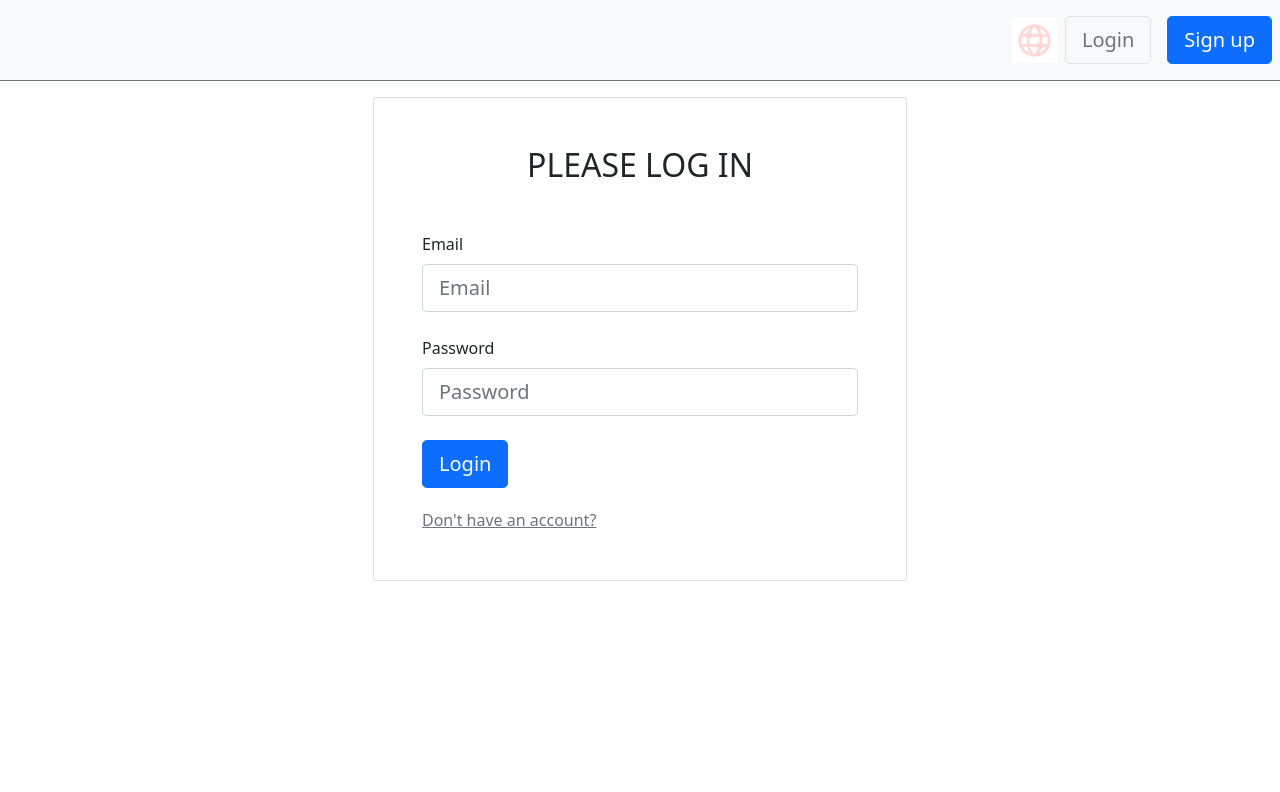
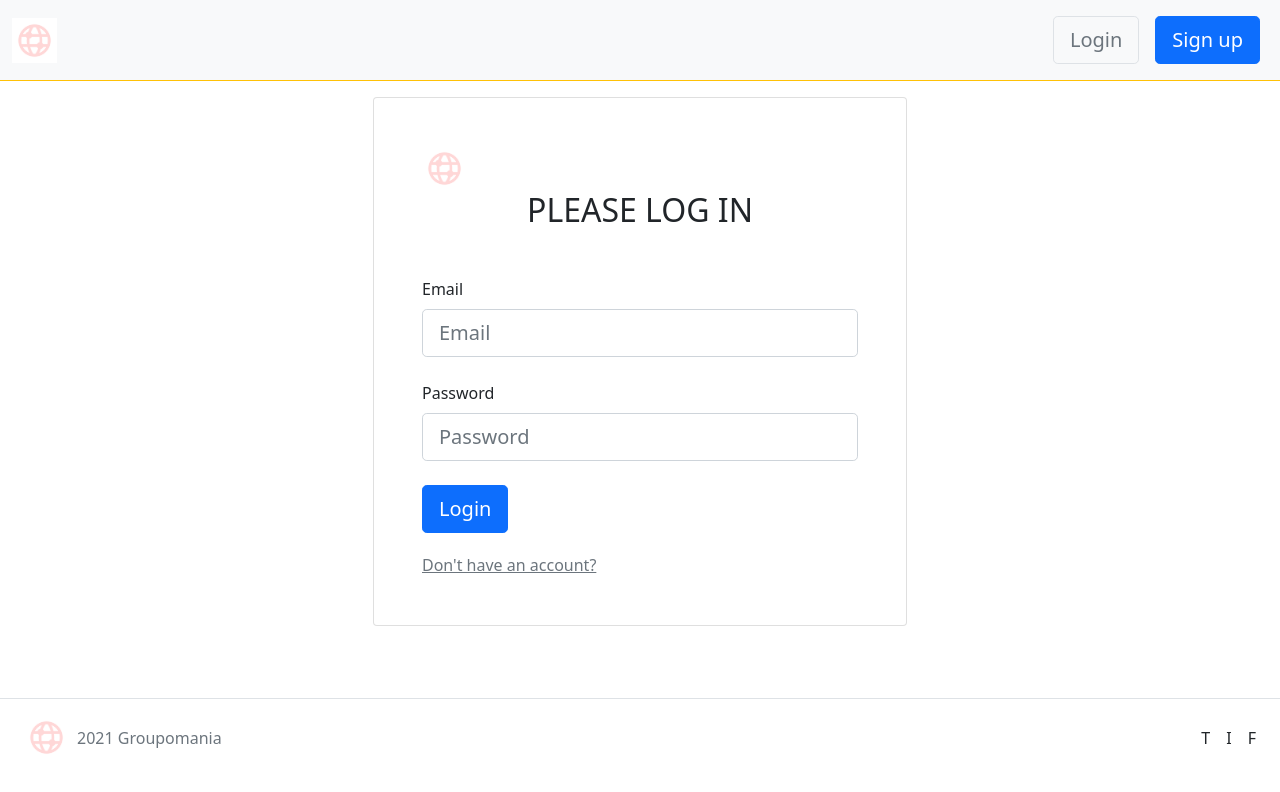
Before and after one commit to Hatina1/P7-Groupomania, a React (Create React App) app in the folder frontend/: page /login in a window 1280 px wide. Shown: the top 792 px of the page. Built offline with nearby package versions, Linux system fonts and the light colour scheme.

Commit message:
Update homepage style

```diff
--- a/frontend/src/App.css
+++ b/frontend/src/App.css
@@ -60,6 +60,18 @@ CSS .gradient-custom-3 {
 	border-radius: 15px;
 }
 
+.card-footer {
+	display: flex;
+}
+
+.form-control-change {
+	border-radius: 1rem;
+}
+
+.btn-change {
+	border-radius: 0.5rem !important;
+}
+
 @media (prefers-reduced-motion: no-preference) {
 	.App-logo {
 		animation: App-logo-spin infinite 20s linear;
--- a/frontend/src/App.js
+++ b/frontend/src/App.js
@@ -1,37 +1,16 @@
 import React from "react";
 import "./App.css";
 import { BrowserRouter as Router, Routes, Route } from "react-router-dom";
-//import useToken from "./Components/useToken";
-//import Form from "./Components/Form";
-//import Header from "./Components/Header";
-//import Footer from "./Components/Footer";
 import Navbar from "./Components/Navbar";
+import Footer from "./Components/Footer";
 import Home from "./pages/Home";
 import Admin from "./pages/Admin";
 import SignupForm from "./Components/SignupForm";
 import LoginForm from "./Components/LoginForm";
-//import { useState, useEffect } from "react";
-//import { createContext, useContext } from "react";
-//import AuthService from "./Components/AuthService";
 import "./styles/bootstrap.min.css";
 import "./styles/headers.css";
-//import icon from "./assets/icon.png";
 
 function App() {
-	/* const [currentUser, setCurrentUser] = useState(undefined);
-
-	useEffect(() => {
-		const user = AuthService.getCurrentUser();
-
-		if (user) {
-			setCurrentUser(user);
-		}
-	}, []);
-
-	const logOut = () => {
-		AuthService.logout();
-	}; */
-	//mr-auto div 1 et ms-auto div 2 et 3
 	return (
 		<Router>
 			<div>
@@ -44,6 +23,7 @@ function App() {
 						<Route path="/signup" element={<SignupForm />} />
 					</Routes>
 				</div>
+				<Footer />
 			</div>
 		</Router>
 	);
--- a/frontend/src/Components/Footer.js
+++ b/frontend/src/Components/Footer.js
@@ -5,7 +5,7 @@ import icon from "../assets/icon.png";
 function Footer() {
 	return (
 		<div className="container">
-			<footer className="d-flex flex-wrap justify-content-between align-items-center py-3 my-4 border-top">
+			<footer className="footer d-flex flex-wrap justify-content-between align-items-center py-3 my-4 px-4 border-top">
 				<div className="col-md-4 d-flex align-items-center">
 					<a
 						href="/"
--- a/frontend/src/Components/Header.js
+++ b/frontend/src/Components/Header.js
@@ -5,7 +5,7 @@ import icon from "../assets/icon.png";
 function Header() {
 	return (
 		<div className="container">
-			<header className="d-flex flex-wrap align-items-center justify-content-center justify-content-md-between py-3 mb-4 border-bottom">
+			<header className="d-flex flex-wrap align-items-center justify-content-center justify-content-md-between py-3 mb-4 border-bottom border-warning">
 				<a
 					href="/"
 					className="d-flex align-items-center col-md-3 mb-2 mb-md-0 text-dark text-decoration-none"
--- a/frontend/src/Components/LoginForm.js
+++ b/frontend/src/Components/LoginForm.js
@@ -6,6 +6,7 @@ import AuthService from "./AuthService";
 import { useState } from "react";
 import { Link, useNavigate } from "react-router-dom";
 //import { useAuth } from "../auth";
+import icon from "../assets/icon.png";
 
 const LoginForm = ({ submitForm }) => {
 	//const { changeHandler, submitHandler, values, errors } = useForm(submitForm);
@@ -80,6 +81,7 @@ const LoginForm = ({ submitForm }) => {
 							<div className="card-body p-5">
 								<form className="loginForm" onSubmit={submitHandler}>
 									<div>
+										<img src={icon} alt="Groupomania" className="gpnia-logo" />
 										<h2 className="text-uppercase text-center mb-5">
 											Please Log in
 										</h2>
--- a/frontend/src/Components/Navbar.js
+++ b/frontend/src/Components/Navbar.js
@@ -25,7 +25,8 @@ function Navbar() {
 	//mr-auto div 1 et ms-auto div 2 et 3
 	return (
 		<div>
-			<nav className="navbar navbar-expand navbar-light bg-light border-bottom border-secondary">
+			<nav className="navbar navbar-expand navbar-light bg-light border-bottom border-warning">
+				<div class="container-fluid">
 					<div className="navbar-nav mr-auto">
 						<li className="nav-item">
 							<Link
@@ -36,7 +37,7 @@ function Navbar() {
 							</Link>
 						</li>
 					</div>
-				<div className="navbar-nav">
+					{/* <div className="navbar-nav">
 					{currentUser && (
 						<li className="nav-item">
 							<Link to={"/admin"} className="nav-link">
@@ -44,7 +45,7 @@ function Navbar() {
 							</Link>
 						</li>
 					)}
-				</div>
+				</div> */}
 
 					{currentUser ? (
 						<div className="navbar-nav">
@@ -73,6 +74,7 @@ function Navbar() {
 							</li>
 						</div>
 					)}
+				</div>
 			</nav>
 		</div>
 	);
--- a/frontend/src/pages/Home.js
+++ b/frontend/src/pages/Home.js
@@ -6,6 +6,7 @@ import { useState, useEffect } from "react";
 const Home = () => {
 	const [posts, setPosts] = useState([]);
 	const user = JSON.parse(localStorage.getItem("user"));
+	const [comment, setComment] = useState("");
 
 	useEffect(() => {
 		const retrievePosts = () =>
@@ -46,15 +47,32 @@ const Home = () => {
 		.catch((err) => console.log("What's happening ?", err)); */
 
 	return (
-		<div>
-			<h1> Welcome to Groupomania social app ! </h1>
-			<h3>
-				{posts.map((post) => (
-					<div>post : {post.title}</div>
-				))}
-			</h3>
+		<div className="px-5">
+			<h1 className="my-5"> Welcome to Groupomania social app ! </h1>
 			{posts.map((post) => (
-				<p>{post.content}</p>
+				<div className="card">
+					<div className="card-header">
+						<div>Hata Coulibaly a écrit :</div>
+						<div>il y a 10 min</div>
+					</div>
+					<div className="card-body">
+						<h3>
+							<div>{post.title}</div>
+						</h3>
+						<p>{post.content}</p>
+					</div>
+					<div className="card-footer">
+						<input
+							className="form-control form-control-change"
+							type="text"
+							name="comment"
+							value={comment}
+							onChange={(e) => setComment(e.target.value)}
+							placeholder="Ecrire un commentaire"
+						/>
+						<button className="btn btn-primary btn-sm btn-change">Send</button>
+					</div>
+				</div>
 			))}
 		</div>
 	);
--- a/frontend/src/styles/footers.css
+++ b/frontend/src/styles/footers.css
@@ -16,3 +16,10 @@
 	height: 45px;
 	width: 45px;
 }
+
+.footer {
+	position: absolute;
+	left: 0;
+	bottom: 0;
+	right: 0;
+}
```
Lines whose indentation alone changed are shown as unchanged.
